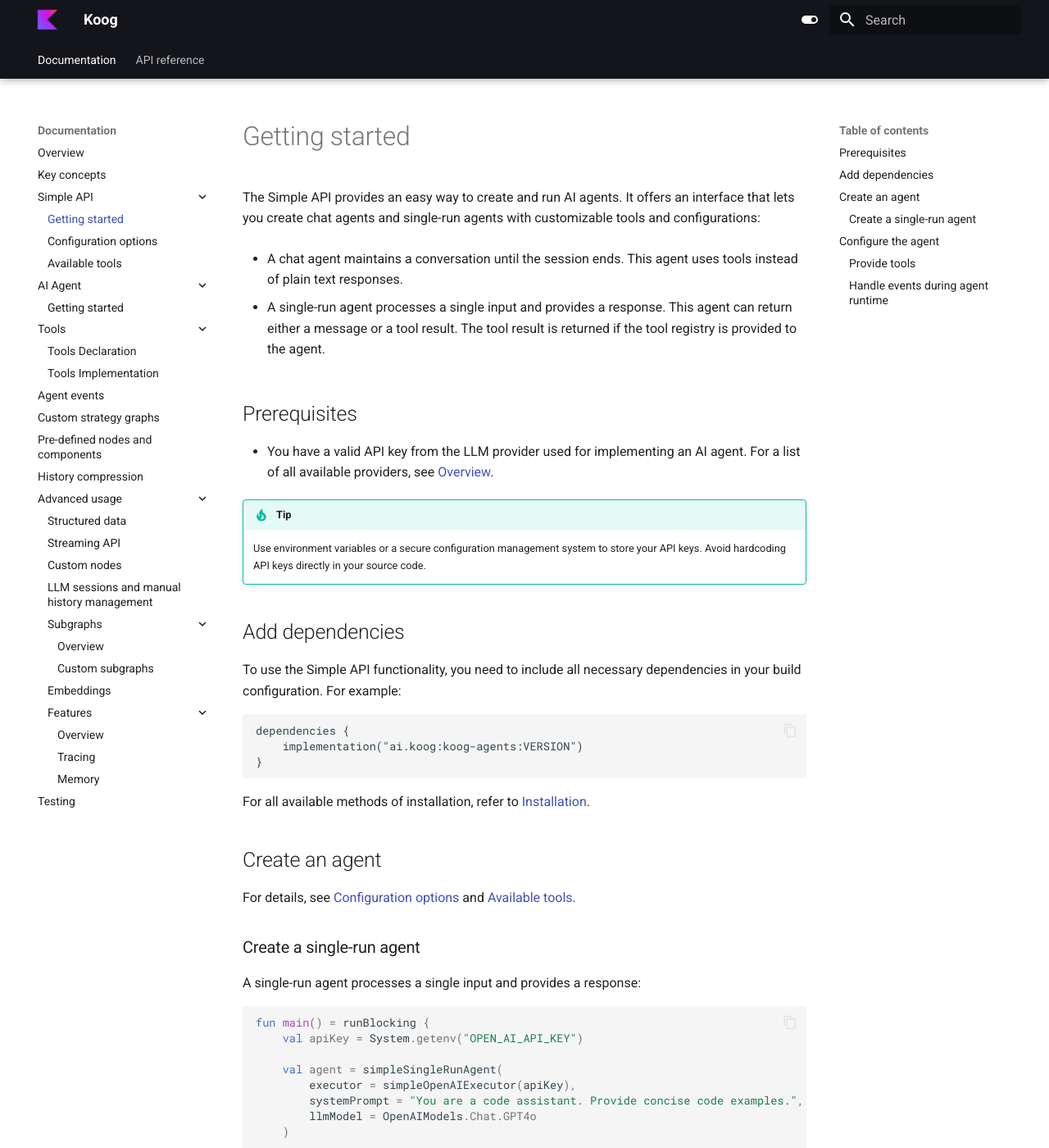
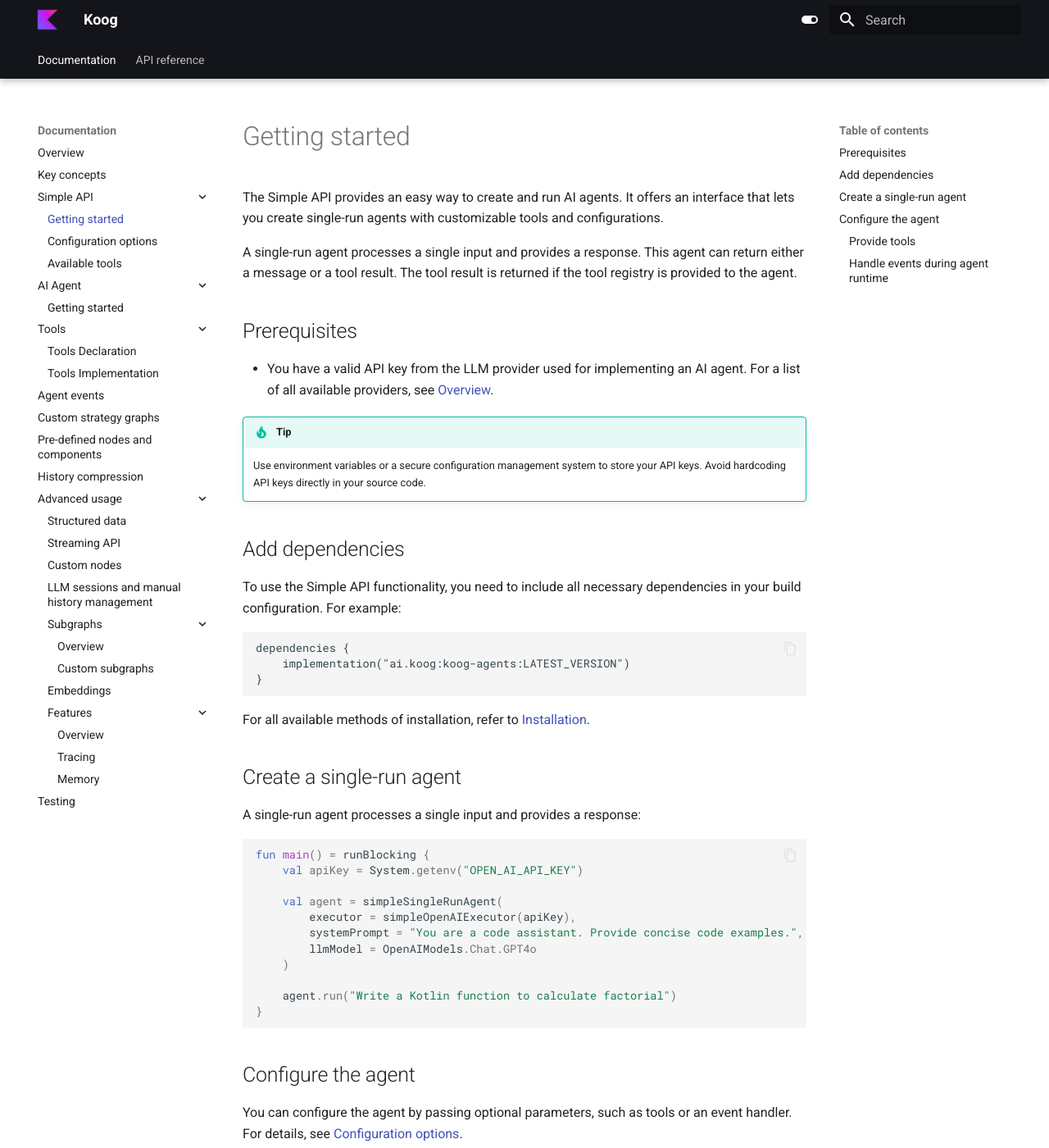
Before and after one commit to JetBrains/koog-docs, an MkDocs documentation site: the page built from docs/simple-api-getting-started.md, in a window 1280 px wide and 1400 px high. Shown: the whole window at 82% size. Built offline with MkDocs 1.6.1 and Material for MkDocs 9.7.7, drawn with Linux system fonts in a browser that asks for light colours; some of the changed text lies outside the part shown.

Commit message:
Removing references to chat agents

````diff
--- a/docs/simple-api-getting-started.md
+++ b/docs/simple-api-getting-started.md
@@ -1,11 +1,9 @@
 # Getting started
 
 The Simple API provides an easy way to create and run AI agents.
-It offers an interface that lets you create chat agents and single-run agents with customizable tools and configurations:
+It offers an interface that lets you create single-run agents with customizable tools and configurations.
 
-- A chat agent maintains a conversation until the session ends. This agent uses tools instead of plain text responses.
-
-- A single-run agent processes a single input and provides a response. This agent can return either a message or a tool result.
+A single-run agent processes a single input and provides a response. This agent can return either a message or a tool result.
 The tool result is returned if the tool registry is provided to the agent.
 
 ## Prerequisites
@@ -22,17 +20,13 @@ To use the Simple API functionality, you need to include all necessary dependenc
 
 ```
 dependencies {
-    implementation("ai.koog:koog-agents:VERSION")
+    implementation("ai.koog:koog-agents:LATEST_VERSION")
 }
 ```
 
 For all available methods of installation, refer to [Installation](index.md#installation).
 
-## Create an agent
-
-For details, see [Configuration options](simple-api-configuration.md) and [Available tools](simple-api-available-tools.md).
-
-### Create a single-run agent
+## Create a single-run agent
 
 A single-run agent processes a single input and provides a response:
 
@@ -59,7 +53,7 @@ For details, see [Configuration options](simple-api-configuration.md).
 
 The Simple API provides a set of built-in tools along with the ability to implement your own custom tools.
 
-The following example demonstrates how to pass the built-in `SayToUser` tool to the chat agent:
+The following example demonstrates how to pass the built-in `SayToUser` tool to the agent:
 
 ```kotlin
 fun main() = runBlocking {
@@ -81,7 +75,7 @@ fun main() = runBlocking {
 }
 ```
 
-For more details about tools, see [Available tools](simple-api-available-tools.md).
+For more details, see [Available tools](simple-api-available-tools.md).
 
 ### Handle events during agent runtime
 
````
Also changed, not shown: docs/index.md (+5 -5 lines), docs/simple-api-available-tools.md (+5 -7 lines), docs/simple-api-configuration.md (+9 -9 lines).
